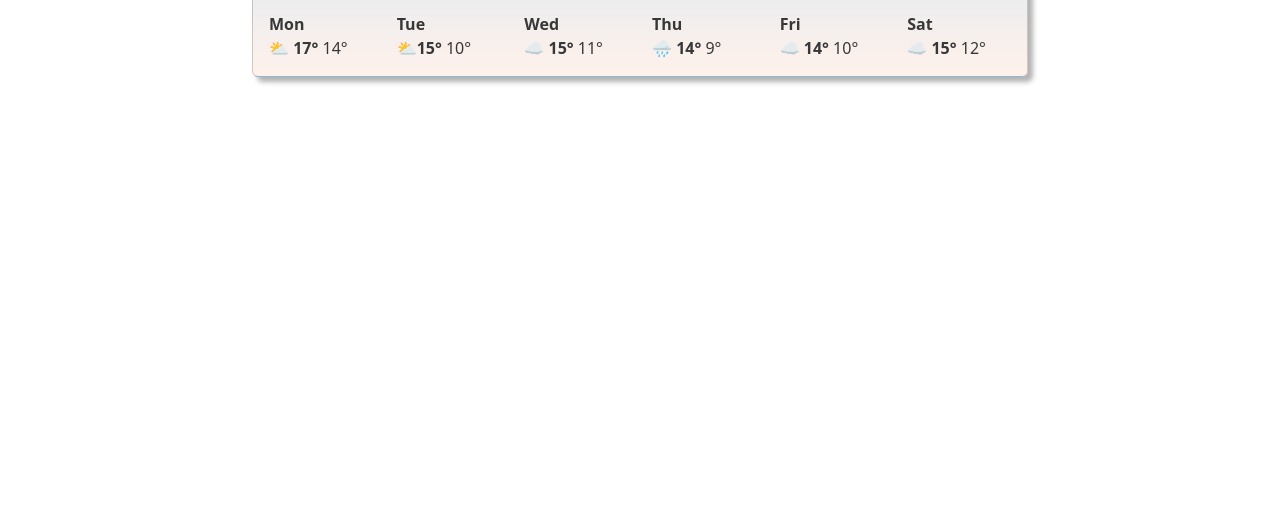
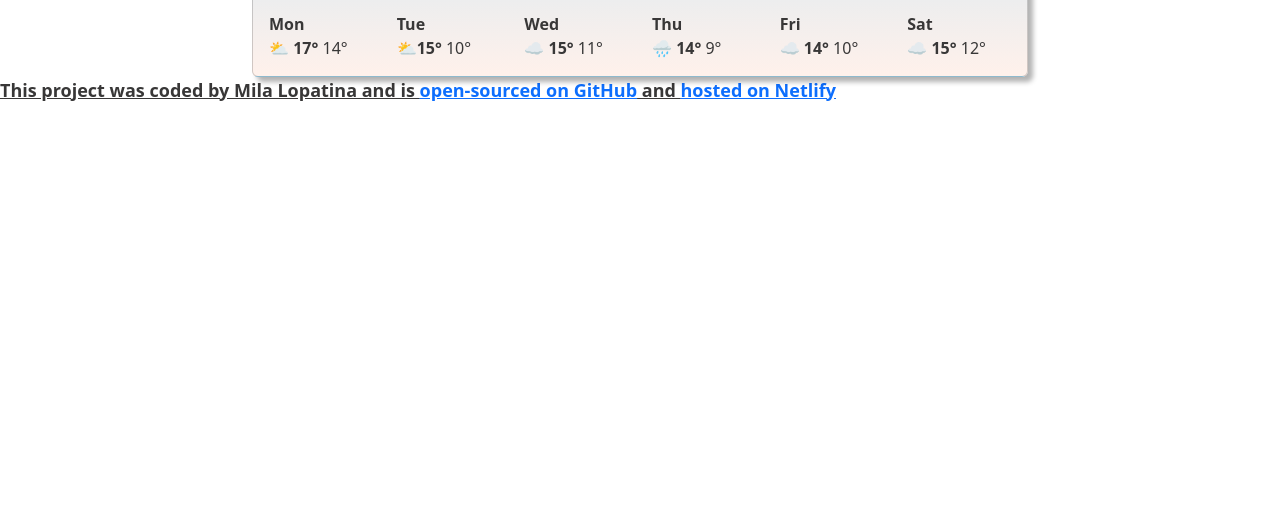
Before and after one commit to MilaLopatina/Weather-app, a plain HTML site: page index.html in a window 1280 px wide. Shown: the part 283-800 px from the top of the page. Drawn offline with nearby package versions, Linux system fonts and the light colour scheme; no server answers; a web font is replaced by a local one.

Commit message:
added class "creator"

```diff
--- a/index.html
+++ b/index.html
@@ -143,6 +143,17 @@
         </div>
       </div>
     </div>
+
+    <p class="creator">
+      This project was coded by Mila Lopatina and is
+      <a href="https://github.com/MilaLopatina/Weather-app" target="_blank"
+        >open-sourced on GitHub</a
+      >
+      and
+      <a href="https://brilliant-chaja-8f9ebf.netlify.app" target="_blank"
+        >hosted on Netlify</a
+      >
+    </p>
     <script src="script.js"></script>
   </body>
 </html>
```
